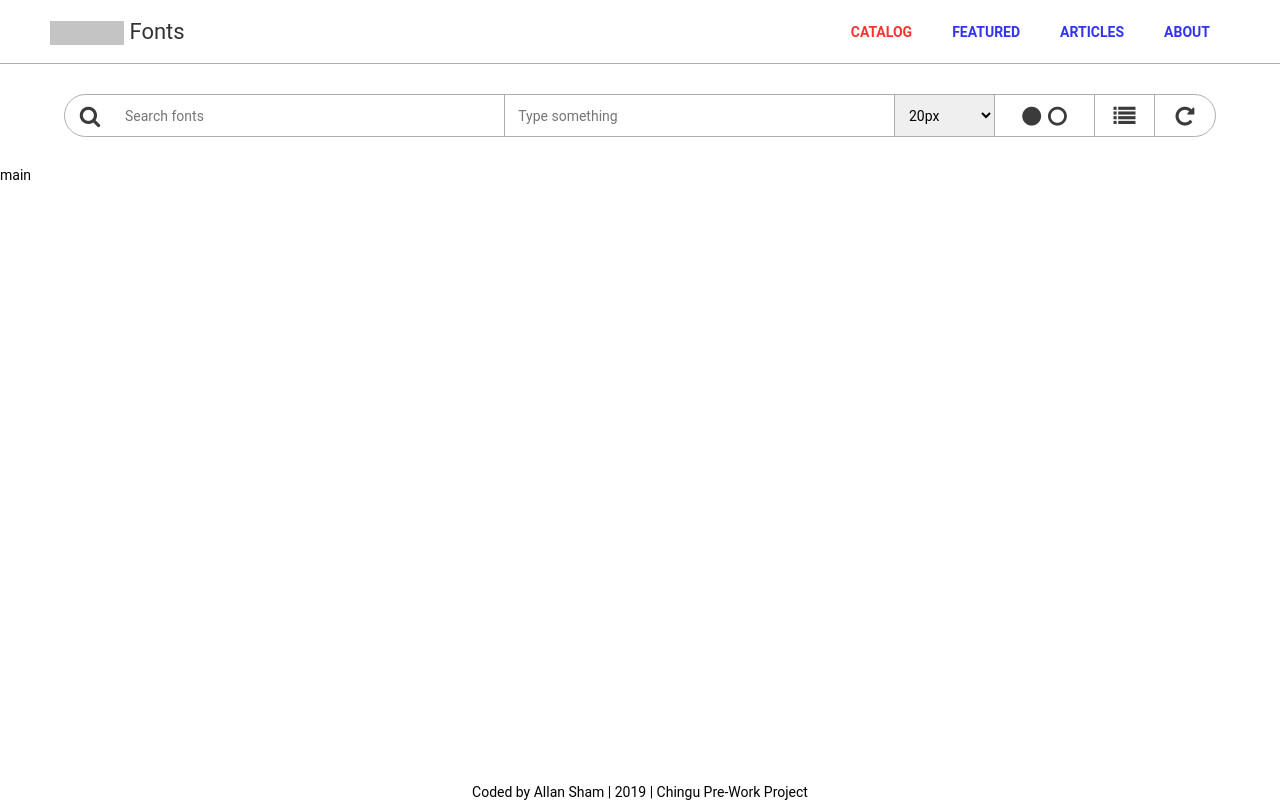
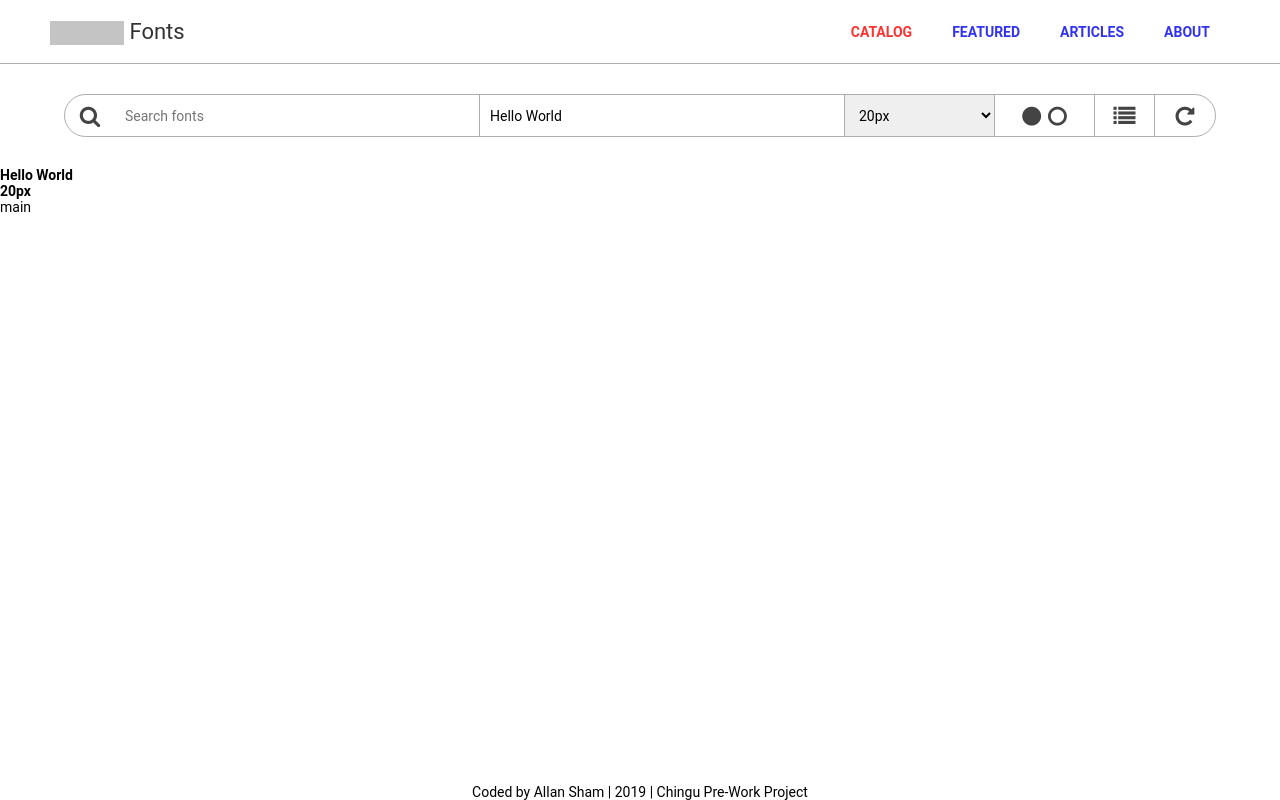
Before and after one commit to shammy8/googlefontsclone, a React (Create React App) app: page / in a window 1280 px wide. Built offline with nearby package versions, Linux system fonts and the light colour scheme; grey boxes are pictures that could not be loaded.

Commit message:
Add states for the 3 form elements and update scss

```diff
--- a/src/App.css
+++ b/src/App.css
@@ -75,8 +75,8 @@ header nav ul li a:visited {
 .search-bar {
   display: -ms-grid;
   display: grid;
-  -ms-grid-columns: 50px 2fr 2fr 100px 100px 60px 60px;
-      grid-template-columns: 50px 2fr 2fr 100px 100px 60px 60px;
+  -ms-grid-columns: 50px 2fr 2fr 150px 100px 60px 60px;
+      grid-template-columns: 50px 2fr 2fr 150px 100px 60px 60px;
   place-items: center;
   height: 43px;
   width: 90%;
@@ -138,7 +138,7 @@ header nav ul li a:visited {
 
 .search-bar .fa {
   font-size: 22px;
-  color: #3b3b3b;
+  color: #444444;
 }
 
 .search-bar .fa:hover {
--- a/src/Searchbar.js
+++ b/src/Searchbar.js
@@ -1,23 +1,42 @@
-import React from "react";
+import React, { useState } from "react";
 
 function Searchbar() {
+  const [searchFonts, setSearchFonts] = useState("");
+  const [typeSomething, setTypeSomething] = useState("Hello World");
+  const [fontSize, setFontSize] = useState("20px");
+
   return (
     <div className="search-bar-container">
       <div className="search-bar">
         <div className="fa fa-search"></div>
+
         <input
+          type="text"
+          name="searchFonts"
+          value={searchFonts}
           className="search-fonts"
+          placeholder="Search fonts"
+          onChange={event => setSearchFonts(event.target.value)}
+        />
+
+        <input
           type="text"
-          placeholder="Search fonts"
+          name="typeSomething"
+          value={typeSomething}
+          className="type-something"
+          placeholder="Type something"
+          onChange={event => setTypeSomething(event.target.value)}
         />
-        <input className="type-something" placeholder=" Type something" />
 
-        <select name="font-size">
-          {/* <option value="">--select font size--</option> */}
-          <option value="20px"> 20px</option>
-          <option value="24px"> 24px</option>
-          <option value="32px"> 32px</option>
-          <option value="40px"> 40px</option>
+        <select
+          value={fontSize}
+          name="fontSize"
+          onChange={event => setFontSize(event.target.value)}
+        >
+          <option value="20px">20px</option>
+          <option value="24px">24px</option>
+          <option value="32px">32px</option>
+          <option value="40px">40px</option>
         </select>
 
         <div className="background-chooser">
@@ -31,6 +50,10 @@ function Searchbar() {
 
         <div className="fa fa-repeat"></div>
       </div>
+
+      <h1>{searchFonts}</h1>
+      <h1>{typeSomething}</h1>
+      <h1>{fontSize}</h1>
     </div>
   );
 }
--- a/src/app.scss
+++ b/src/app.scss
@@ -59,7 +59,7 @@ header {
 }
 .search-bar {
   display: grid;
-  grid-template-columns: 50px 2fr 2fr 100px 100px 60px 60px;
+  grid-template-columns: 50px 2fr 2fr 150px 100px 60px 60px;
   place-items: center;
   height: 43px;
   width: 90%;
@@ -102,7 +102,7 @@ header {
   }
   .fa {
     font-size: 22px;
-    color: rgb(59, 59, 59);
+    color: rgb(68, 68, 68);
     &:hover {
       cursor: pointer;
     }
```
